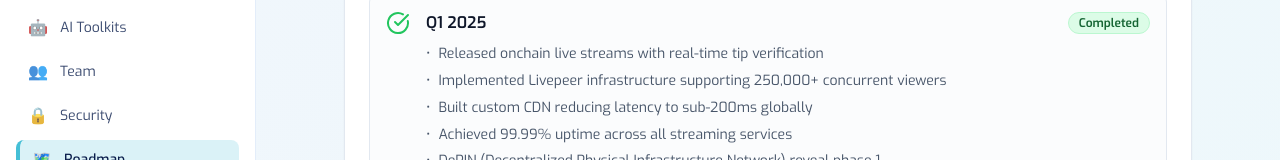
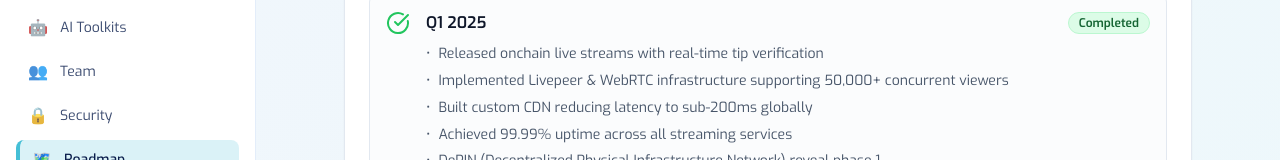
Before and after one commit to maldoteth/dehubdocs, a React (Vite) app: page /docs/roadmap in a window 1280 px wide. Shown: the part 341-501 px from the top of the page. Built offline with nearby package versions, Linux system fonts and the light colour scheme.

Commit message:
Visual edit in Lovable
Edited UI in Lovable

```diff
--- a/src/pages/docs/Roadmap.tsx
+++ b/src/pages/docs/Roadmap.tsx
@@ -3,7 +3,6 @@ import { Card, CardContent, CardHeader, CardTitle } from '@/components/ui/card';
 import { Badge } from '@/components/ui/badge';
 import { Tabs, TabsContent, TabsList, TabsTrigger } from '@/components/ui/tabs';
 import { CheckCircle, Calendar, Zap, Trophy, Users, Coins, Globe, Gamepad2, Video, Shield, Sparkles } from 'lucide-react';
-
 const Roadmap = () => {
   const [selectedYear, setSelectedYear] = useState('2025');
   const getStatusColor = (status: string) => {
@@ -669,7 +668,7 @@ const Roadmap = () => {
                       </div>
                       <div className="flex">
                         <span className="mr-2 flex-shrink-0">•</span>
-                        <span>Implemented Livepeer infrastructure supporting 250,000+ concurrent viewers</span>
+                        <span>Implemented Livepeer & WebRTC infrastructure supporting 50,000+ concurrent viewers</span>
                       </div>
                       <div className="flex">
                         <span className="mr-2 flex-shrink-0">•</span>
```
